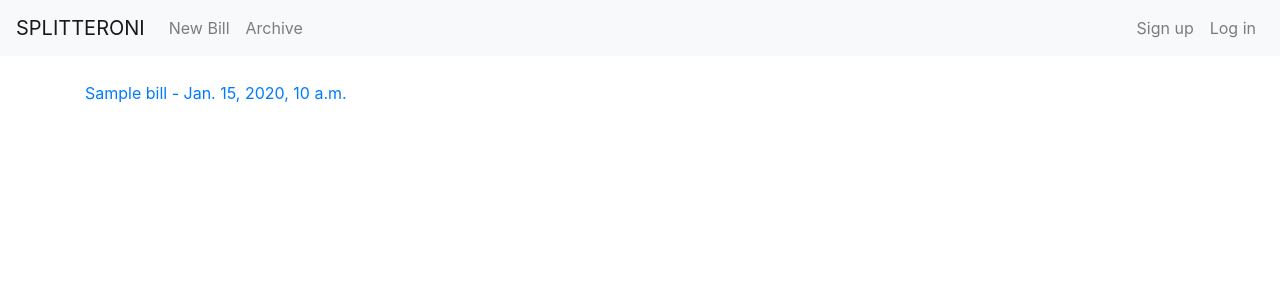
After one commit to jlamonade/splitteroni, a Django app: template templates/splitter/bill_list.html in a window 1280 px wide. The commit adds this page. Shown: the top 300 px of the page. Run offline with Django 3.2, Linux system fonts and the light colour scheme; the template is opened without the code that fills it: most values are stand-ins (such as "Sample title", 1, 10 or a date in 2020); some libraries are stand-ins or nearby versions.

Commit message:
added bill list view for users only

```diff
--- a/templates/_base.html
+++ b/templates/_base.html
@@ -27,7 +27,7 @@
             <a class="nav-link" href="{% url 'bill-create' %}">New Bill</a>
           </li>
           <li class="nav-item">
-            <a class="nav-link" href="#">Archive</a>
+            <a class="nav-link" href="{% url 'bill-list' %}">Archive</a>
           </li>
         </ul>
         <ul class="navbar-nav mr-right">
--- /dev/null
+++ b/templates/splitter/bill_list.html
@@ -0,0 +1,12 @@
+{% extends '_base.html' %}
+
+{% block title %}Bill Archive{% endblock title %}
+
+{% block content %}
+    {% for bill in bills %}
+        <p><a href="{% url 'bill-detail' bill.pk %}">{{ bill }} -
+            {{ bill.date_created }}</a></p>
+    {% empty %}
+        <p>No bills yet.</p>
+    {% endfor %}
+{% endblock content %}
```
Also changed, not shown: splitter/urls.py (+8 -1 lines), splitter/views.py (+18 -1 lines).
